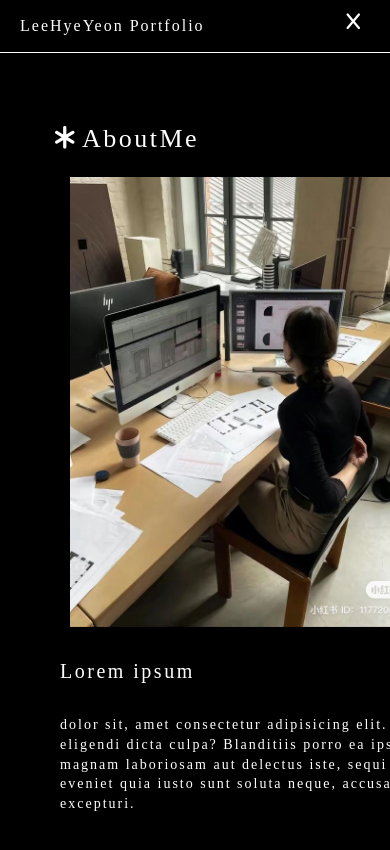
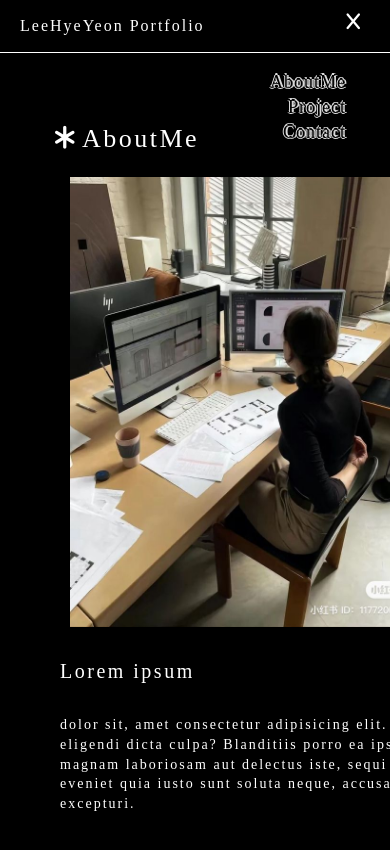
Before and after one commit to yyyn012/portfolio__project, a React (Create React App) app in the folder portfolio/: page / in a window 390 px wide. Both pictures are taken after a click on the button 352 px from the left and 22 px from the top of the page. Shown: the top 850 px of the page. Built offline with nearby package versions, Linux system fonts and the light colour scheme.

Commit message:
slidemenu
Added menu close function when clicking externally (using onBlur event)

```diff
--- a/portfolio/src/assets/scss/section/_sidemenu.scss
+++ b/portfolio/src/assets/scss/section/_sidemenu.scss
@@ -22,14 +22,11 @@
   ul {
     position: absolute;
     top: 70px;
-    max-height: 0;
     text-align: right;
-    overflow: hidden;
-    transition: 0.3s ease-in-out;
 
     a {
       color: black;
-      background-color: black;
+      background-color: none;
       border-radius: 10px;
       font-size: 18px;
       text-shadow: -1px 0 var(--white400), 0 1px var(--white400),
@@ -48,20 +45,43 @@
   }
 }
 
-.slide {
-  max-height: 200px;
+@keyframes slidedown {
+  0% {
+    transform: translateY(-30%);
+    opacity: 0;
+  }
+
+  100% {
+    transform: translateY(0);
+    opacity: 1;
+  }
 }
 
-// @keyframes ani {
-//   0% {
-//     transform: translateY(-100px);
-//   }
+.slideDown {
+  overflow: hidden;
+}
 
-//   50% {
-//     transform: translateY(-50px);
-//   }
+.slideDown > ul {
+  animation: slidedown 1s ease;
+}
 
-//   100% {
-//     transform: translateY(0);
-//   }
-// }
+@keyframes slideup {
+  0% {
+    transform: translateY(0);
+    opacity: 1;
+  }
+
+  100% {
+    transform: translateY(-40%);
+    opacity: 0;
+  }
+}
+
+.slideUp {
+  overflow: hidden;
+}
+
+.slideUp > ul {
+  animation: slideup 0.6s ease-in-out;
+  animation-fill-mode: forwards;
+}
--- /dev/null
+++ b/portfolio/src/components/header/Dropdown.jsx
@@ -0,0 +1,36 @@
+import React, { useState, useEffect } from "react";
+import { headerMenu } from "../../data/header";
+import { Link } from "react-router-dom";
+
+const Dropdown = (props) => {
+  const [isVisibility, setIsVisibility] = useState(false);
+  const [repeat, setRepeat] = useState(null);
+
+  useEffect(() => {
+    if (props.visibility) {
+      clearTimeout(repeat);
+      setRepeat(null);
+      setIsVisibility(true);
+    } else {
+      setRepeat(
+        setTimeout(() => {
+          setIsVisibility(false);
+        }, 400)
+      );
+    }
+  }, [props.visibility]);
+
+  return (
+    <div className={`${props.visibility ? "slideDown" : "slideUp"}`}>
+      <ul style={{ display: isVisibility ? "block" : "none" }}>
+        {headerMenu.map((menu, key) => (
+          <li key={key}>
+            <Link to={menu.src}>{menu.title}</Link>
+          </li>
+        ))}
+      </ul>
+    </div>
+  );
+};
+
+export default Dropdown;
--- a/portfolio/src/components/header/SideMenu.jsx
+++ b/portfolio/src/components/header/SideMenu.jsx
@@ -1,16 +1,22 @@
 import React, { useState } from "react";
-import { headerMenu } from "../../data/header";
-import { Link } from "react-router-dom";
 
-const SideMenu = () => {
+import Dropdown from "./Dropdown";
+
+const SideMenu = (props) => {
   const [isOpen, setIsOpen] = useState(false);
 
   const openMenu = () => {
     setIsOpen(!isOpen);
   };
 
+  const handleBlur = () => {
+    setTimeout(() => {
+      setIsOpen(false);
+    }, 200);
+  };
+
   return (
-    <div id="sideMenu">
+    <div id="sideMenu" onBlur={handleBlur}>
       <button className="sideMenu__button" role="button" onClick={openMenu}>
         {isOpen ? (
           <i className="fa-solid fa-x"></i>
@@ -18,16 +24,8 @@ const SideMenu = () => {
           <i className="fa-solid fa-bars"></i>
         )}
       </button>
-      <ul
-        className={isOpen ? "slide" : ""}
-        style={{ display: isOpen ? "block" : "none" }}
-      >
-        {headerMenu.map((menu, key) => (
-          <li key={key}>
-            <Link to={menu.src}>{menu.title}</Link>
-          </li>
-        ))}
-      </ul>
+
+      <Dropdown visibility={isOpen}></Dropdown>
     </div>
   );
 };
```
